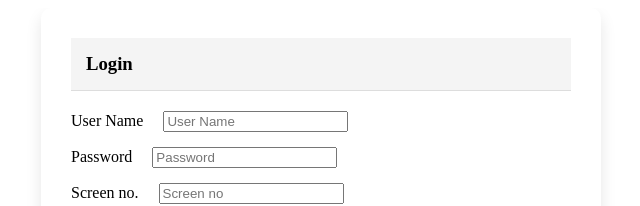
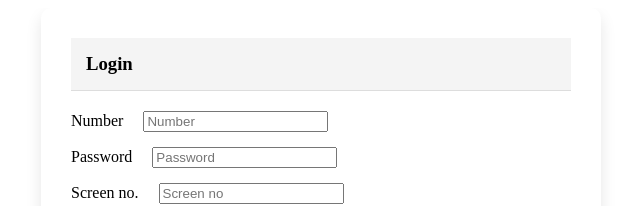
Before and after one commit to taknikbharti/isteharandmore-frontend, a Vue app: page / in a window 1280 px wide. Shown: the top 206 px of the page, without its empty margins (319-959 px from the left). Built offline with nearby package versions, Linux system fonts and the light colour scheme.

Commit message:
ad number

```diff
--- a/src/views/AboutView.vue
+++ b/src/views/AboutView.vue
@@ -63,7 +63,7 @@ export default {
   methods: {
     getAd() {
       axios
-        .get('http://localhost:8000/api/ads',)
+        .get('https://isteharandmore.com/api/ads',)
         .then(({ data }) => {
           console.log(`response data ${data.files}`);
           this.files = data.files || [];
@@ -167,7 +167,7 @@ if (logs.length < 1000) {
 },
 sendLogsToApi(logs) {
     axios
-        .post('http://localhost:8000/api/ad_running_data', { logs }, { headers: { 'Content-Type': 'application/json' } })
+        .post('https://isteharandmore.com/api/ad_running_data', { logs }, { headers: { 'Content-Type': 'application/json' } })
         .then((response) => {
             console.log('Logs sent to the API:', response.data.message, response.data.logs);
         })
--- a/src/views/HomeView.vue
+++ b/src/views/HomeView.vue
@@ -7,8 +7,8 @@
           </div>
           <div class="card-body">
             <div class="form-group">
-              <label for="getUsername">User Name</label>
-              <input v-model="username" type="text" id="getUsername" placeholder="User Name" />
+              <label for="getNumber">Number</label>
+              <input v-model="number" type="text" id="getNumber" placeholder="Number" />
             </div>
             <div class="form-group mt-3">
               <label for="getPassword">Password</label>
@@ -32,7 +32,7 @@
   export default {
     data() {
       return {
-        username: '',
+        number: '',
         password: '',
         screen: ''
       };
@@ -41,8 +41,8 @@
     methods: {
       check() {
         axios
-        .post('http://localhost:8000/api/business/login', {
-          username: this.username,
+        .post('https://isteharandmore.com/api/business/login', {
+          number: this.number,
           password: this.password,
           screen: this.screen
         })
```
